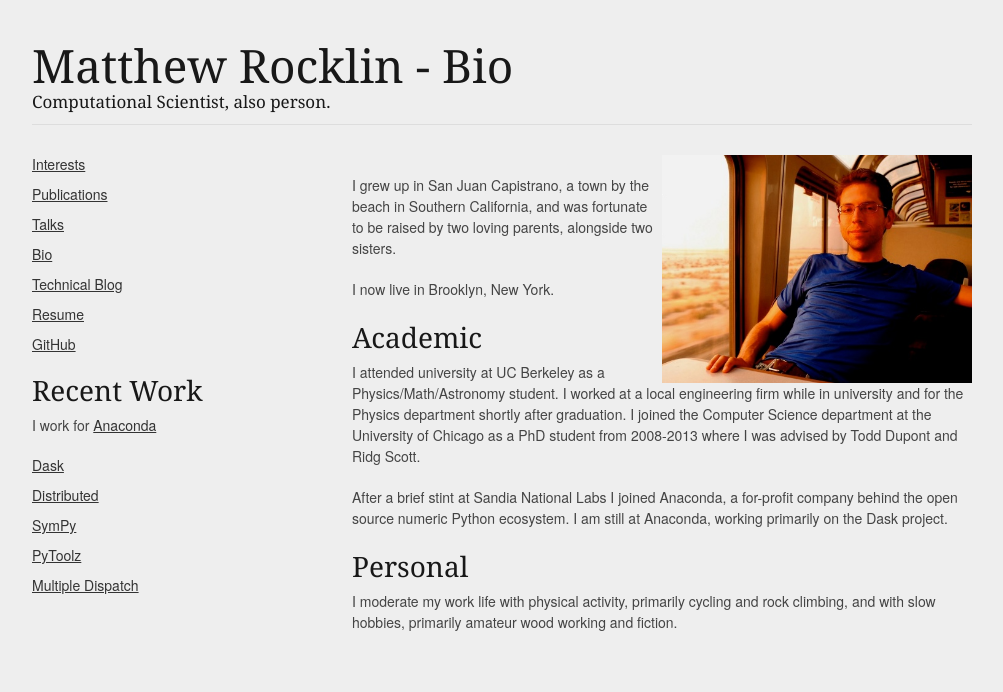
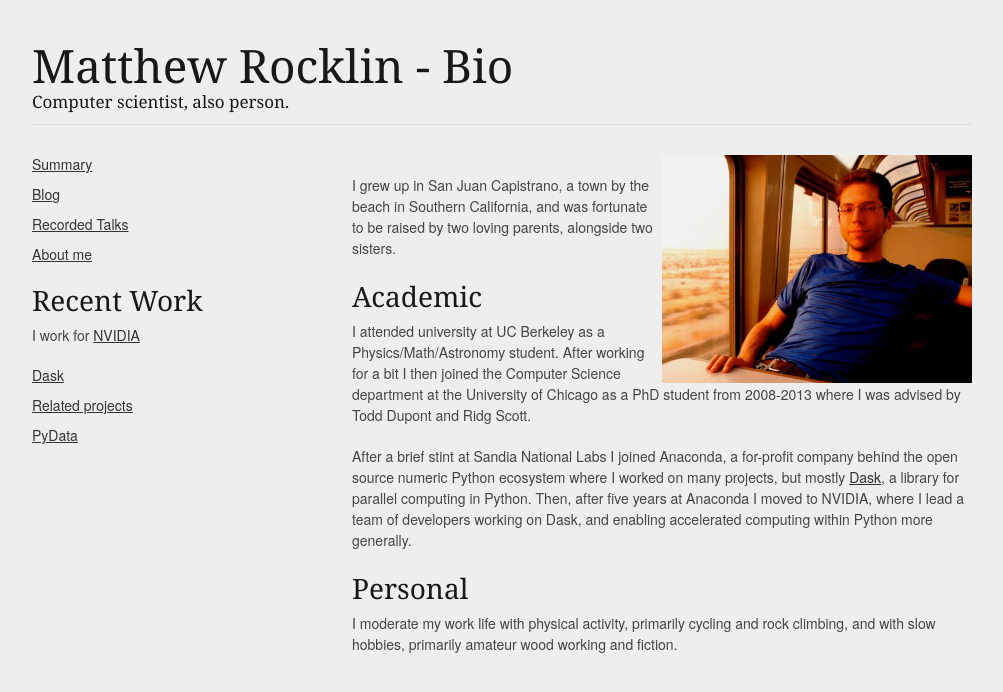
Before and after one commit to mrocklin/mrocklin.github.io, a Jekyll site: the page built from bio.md, in a window 1280 px wide. Shown: the top 692 px of the page, without its empty margins (138-1141 px from the left). Built offline with Jekyll 4.4.1, drawn with Linux system fonts in a browser that asks for light colours.

Commit message:
update bio

```diff
--- a/_includes/leftbar.md
+++ b/_includes/leftbar.md
@@ -1,18 +1,12 @@
-
-*   [Interests](/)
-*   [Publications](/publications.html)
-*   [Talks](/talks.html)
-*   [Bio](/bio.html)
-*   [Technical Blog](/blog/)
-*   [Resume](https://github.com/mrocklin/cv/blob/master/mrocklin-cv.pdf)
-*   [GitHub](http://github.com/mrocklin/)
+*   [Summary](/)
+*   [Blog](/blog/)
+*   [Recorded Talks](/talks.html)
+*   [About me](/bio.html)
 
 ### Recent Work
 
-I work for [Anaconda](http://anaconda.com)
+I work for [NVIDIA](http://nvidia.com)
 
 *   [Dask](http://dask.org/)
-*   [Distributed](http://distributed.readthedocs.org/)
-*   [SymPy](http://sympy.org)
-*   [PyToolz](http://toolz.readthedocs.org/en/latest/)
-*   [Multiple Dispatch](http://multiple-dispatch.readthedocs.org/en/latest/)
+*   [Related projects](https://github.com/dask)
+*   [PyData](https://pydata.org)
--- a/_layouts/default.html
+++ b/_layouts/default.html
@@ -45,9 +45,8 @@
 <div class="container">
 
   <div class="sixteen columns">
-    <h1 class="remove-bottom" style="margin-top:
-      40px">Matthew Rocklin - {{ page.title }} </h1>
-    <h5><it>Computational Scientist, also person.</it></h5>
+    <h1 class="remove-bottom" style="margin-top: 40px">Matthew Rocklin - {{ page.title }} </h1>
+    <h5><it>Computer scientist, also person.</it></h5>
     <hr />
   </div>
 
--- a/bio.md
+++ b/bio.md
@@ -12,19 +12,20 @@ title: Bio
 I grew up in San Juan Capistrano, a town by the beach in Southern California,
 and was fortunate to be raised by two loving parents, alongside two sisters.
 
-I now live in Brooklyn, New York.
-
 ### Academic
 
-I attended university at UC Berkeley as a Physics/Math/Astronomy student.  I
-worked at a local engineering firm while in university and for the Physics
-department shortly after graduation.  I joined the Computer Science department
+I attended university at UC Berkeley as a Physics/Math/Astronomy student.
+After working for a bit I then joined the Computer Science department
 at the University of Chicago as a PhD student from 2008-2013 where I was
 advised by Todd Dupont and Ridg Scott.
 
-After a brief stint at Sandia National Labs I joined Anaconda, a
-for-profit company behind the open source numeric Python ecosystem.  I am still
-at Anaconda, working primarily on the Dask project.
+After a brief stint at Sandia National Labs I joined Anaconda,
+a for-profit company behind the open source numeric Python ecosystem where I
+worked on many projects, but mostly [Dask](https://dask.org), a library for
+parallel computing in Python.
+Then, after five years at Anaconda I moved to NVIDIA, where I lead a team of
+developers working on Dask, and enabling accelerated computing within Python
+more generally.
 
 
 ### Personal
```
Also changed, not shown: index.md (+3 -4 lines).
